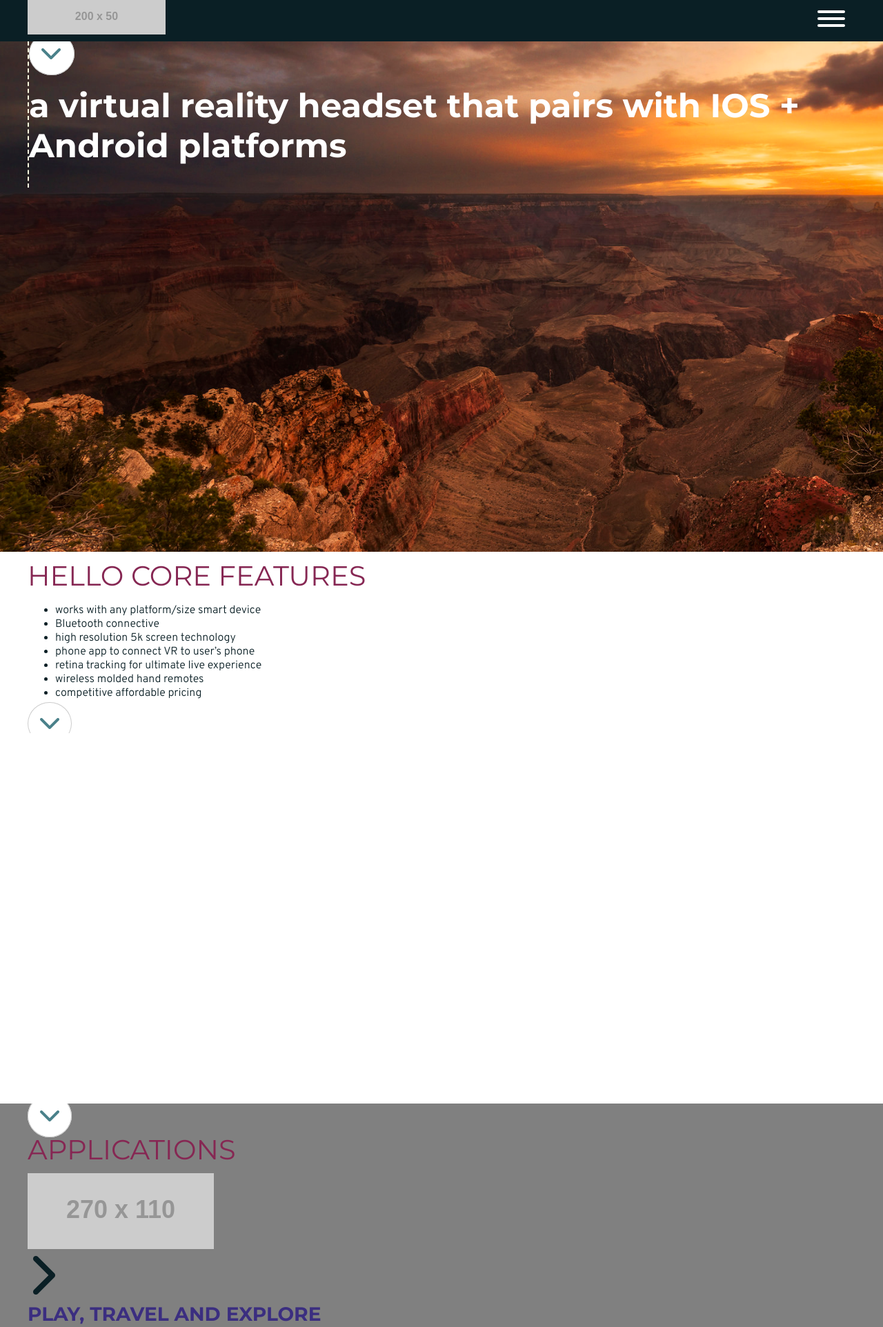
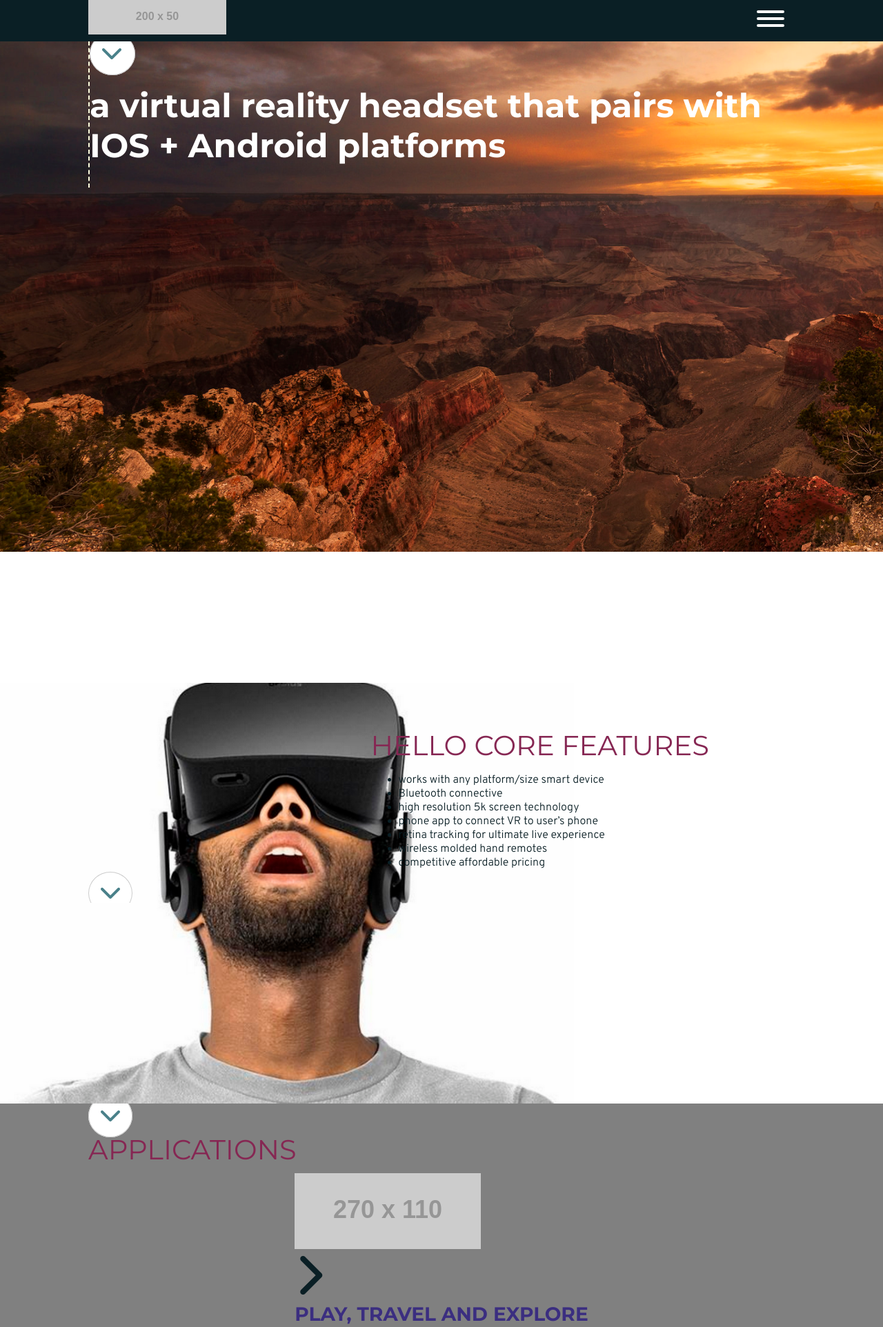
Before and after one commit to qjac/zetus_lapetus, a PHP site: page / in a window 1280 px wide. Shown: the top 1924 px of the page at 69% size. Run offline with PHP 8.4, Linux system fonts and the light colour scheme; grey boxes labelled with a size stand in for pictures from a placeholder-image service; style sheets or scripts are compiled from the project's sources; some libraries are stand-ins or nearby versions.

Commit message:
Grid Update.

```diff
--- a/zetus-lapetus/scss/partials/_layout_lg.scss
+++ b/zetus-lapetus/scss/partials/_layout_lg.scss
@@ -17,7 +17,6 @@
   margin: 0 auto;
 }
 .container {
-  max-width: 1200px;
   margin: 0 auto;
   clear: both;
   overflow: hidden;
@@ -26,6 +25,11 @@
   margin: 0 auto;
   clear: both;
   overflow: hidden;
+  display: table;
+}
+.col {
+  float: left;
+  padding: 0 15px;
 }
 @media screen and (min-width: $breakpoint_md) {
   .l1 {
@@ -64,4 +68,31 @@
   .l12 {
     width: $col * 12;
   }
+  .off-mobile {
+    display: block;
+  }
+  .container {
+    width: 80%;
+  }
+  #core-features {
+    background: url('../img/vr-man.png') bottom left no-repeat;
+    background-size: 65%;
+  }
+  #Home {
+    background: url('../img/header-bg.jpg') no-repeat;
+    top:0;
+    width:100%;
+    z-index:0;
+    height: 100%;
+    background-size: calc(100% + 500px);
+  }
+  #Home .container:nth-child(2) {
+    height: 100%;
+    margin: 0 50px 0 auto;
+    padding: 5% 10%;
+    border-left: 2px dashed lightyellow;
+  }
+  #core-features .content {
+    margin-left: 40%;
+  }
 }
--- a/zetus-lapetus/scss/partials/_layout_md.scss
+++ b/zetus-lapetus/scss/partials/_layout_md.scss
@@ -1,4 +1,4 @@
-@media screen and (min-width: $breakpoint_sm) and (max-width: $breakpoint_md) {
+@media screen and (min-width: $breakpoint_sm) {
   .m1 {
     width: $col;
   }
@@ -35,4 +35,7 @@
   .m12 {
     width: $col * 12;
   }
+  .off-mobile {
+    display: block;
+  }
 }
--- a/zetus-lapetus/scss/partials/_layout_sm.scss
+++ b/zetus-lapetus/scss/partials/_layout_sm.scss
@@ -1,3 +1,21 @@
+.section {
+  width: 100%;
+  margin: 0 auto;
+}
+.container {
+  margin: 0 auto;
+  clear: both;
+  overflow: hidden;
+}
+.row {
+  margin: 0 auto;
+  clear: both;
+  overflow: hidden;
+}
+.col {
+  float: left;
+  padding: 0 15px;
+}
 @media screen and (max-width: $breakpoint_sm) {
   .s1 {
     width: $col;
@@ -38,11 +56,17 @@
   .off-mobile {
     display: none;
   }
+  .header,
+  #core-features,
+  #vrgoggles,
+  #devices,
+  .footer {
+    min-height: 750px;
+  }
 }
-.header,
-#core-features,
-#vrgoggles,
-#devices,
-.footer {
-  min-height: 750px;
+#core-features .content {
+  margin-top: 25%;
+  p {
+    font-size: 2rem;
+  }
 }
```
